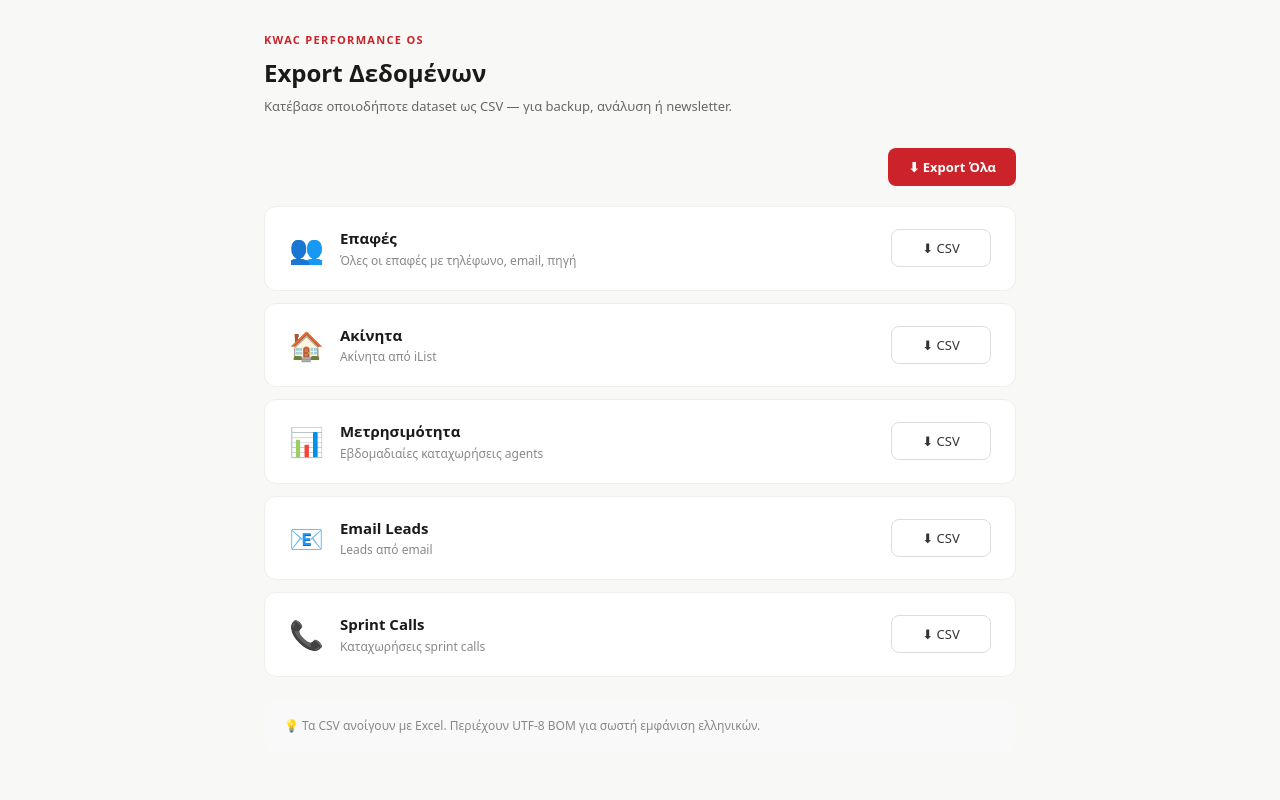
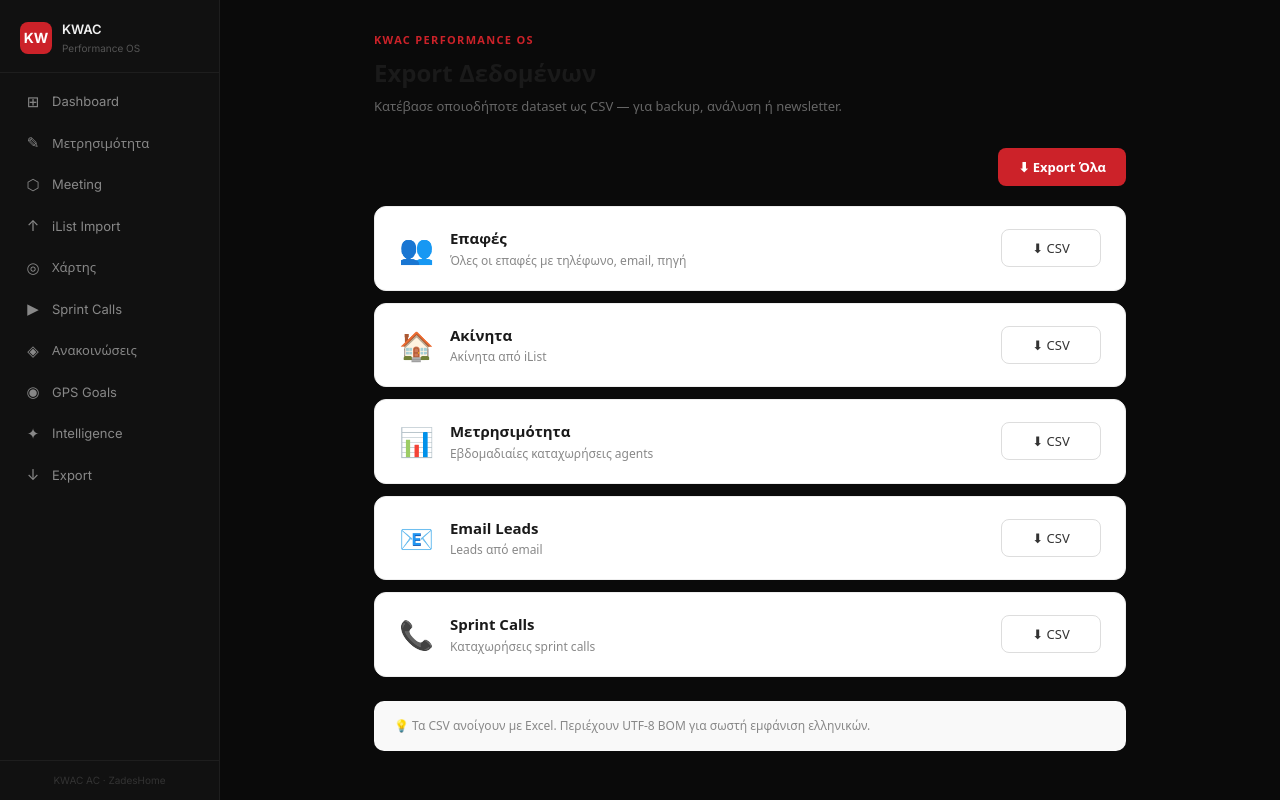
Before and after one commit to themisnik7-max/kwac-performance, a Next.js app: page /export in a window 1280 px wide. Built offline with nearby package versions, Linux system fonts and the light colour scheme; no server answers.

Commit message:
Dark sidebar layout with Inter font

```diff
--- a/app/layout.tsx
+++ b/app/layout.tsx
@@ -1,20 +1,47 @@
-import type { Metadata } from 'next'
-import './globals.css'
-import { AppProvider } from '@/lib/AppContext'
+import type{Metadata}from"next";
+import"./globals.css";
+export const metadata:Metadata={title:"KWAC Performance OS",description:"Real Estate Intelligence Platform"};
+export default function RootLayout({children}:{children:React.ReactNode}){
+return(<html lang="el"><body style={{display:"flex",minHeight:"100vh",background:"#0a0a0a"}}>
+<Sidebar/>
+<main style={{flex:1,marginLeft:220,minHeight:"100vh",background:"#0a0a0a"}}>
+{children}
+</main>
+</body></html>);}
 
-export const metadata: Metadata = {
-  title: 'KWAC Performance OS',
-  description: 'KW Greece Performance Platform',
-}
-
-export default function RootLayout({ children }: { children: React.ReactNode }) {
-  return (
-    <html lang="el">
-      <body style={{ margin: 0, padding: 0, fontFamily: '-apple-system, BlinkMacSystemFont, Segoe UI, sans-serif', background: '#f8f8f7' }}>
-        <AppProvider>
-          {children}
-        </AppProvider>
-      </body>
-    </html>
-  )
-}
+function Sidebar(){
+const links=[
+  {href:"/dashboard",icon:"⊞",label:"Dashboard"},
+  {href:"/submit",icon:"✎",label:"Μετρησιμότητα"},
+  {href:"/meeting",icon:"⬡",label:"Meeting"},
+  {href:"/import",icon:"↑",label:"iList Import"},
+  {href:"/profile",icon:"◎",label:"Χάρτης"},
+  {href:"/sprint",icon:"▶",label:"Sprint Calls"},
+  {href:"/board",icon:"◈",label:"Ανακοινώσεις"},
+  {href:"/gps",icon:"◉",label:"GPS Goals"},
+  {href:"/intelligence",icon:"✦",label:"Intelligence"},
+  {href:"/export",icon:"↓",label:"Export"},
+];
+return(<nav style={{position:"fixed",left:0,top:0,bottom:0,width:220,background:"#111111",borderRight:"1px solid #1e1e1e",display:"flex",flexDirection:"column",zIndex:100,overflowY:"auto"}}>
+  {/* Logo */}
+  <div style={{padding:"20px 20px 16px",borderBottom:"1px solid #1e1e1e"}}>
+    <div style={{display:"flex",alignItems:"center",gap:10}}>
+      <div style={{width:32,height:32,borderRadius:8,background:"#CC2229",display:"flex",alignItems:"center",justifyContent:"center",fontWeight:700,fontSize:14,color:"white",flexShrink:0}}>KW</div>
+      <div>
+        <div style={{fontWeight:600,fontSize:13,color:"#f0f0f0",letterSpacing:"-0.01em"}}>KWAC</div>
+        <div style={{fontSize:10,color:"#555",marginTop:1}}>Performance OS</div>
+      </div>
+    </div>
+  </div>
+  {/* Nav */}
+  <div style={{flex:1,padding:"8px 0"}}>
+    {links.map(l=>(<a key={l.href} href={l.href} style={{display:"flex",alignItems:"center",gap:10,padding:"9px 16px",margin:"1px 8px",borderRadius:6,color:"#888",fontSize:13,transition:"all .15s",textDecoration:"none"}} onMouseOver={e=>{e.currentTarget.style.background="#1a1a1a";e.currentTarget.style.color="#f0f0f0";}} onMouseOut={e=>{e.currentTarget.style.background="transparent";e.currentTarget.style.color="#888";}}>
+      <span style={{fontSize:15,width:18,textAlign:"center",flexShrink:0}}>{l.icon}</span>
+      <span>{l.label}</span>
+    </a>))}
+  </div>
+  {/* Footer */}
+  <div style={{padding:"12px 16px",borderTop:"1px solid #1e1e1e"}}>
+    <div style={{fontSize:10,color:"#333",textAlign:"center"}}>KWAC AC · ZadesHome</div>
+  </div>
+</nav>);}
```
